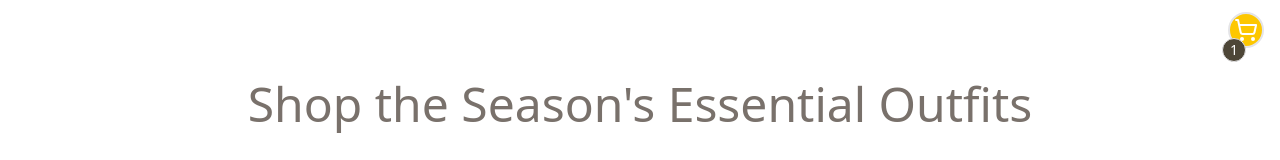
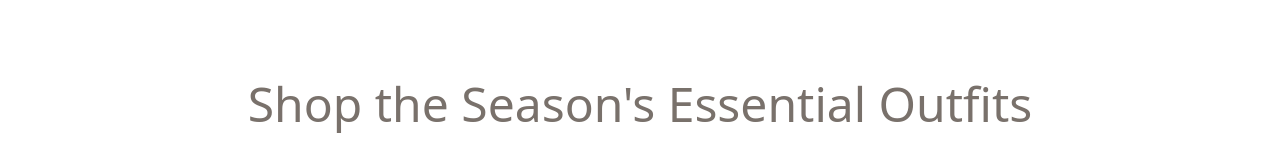
Before and after one commit to GarimaK1/ShoppingCartWithViteReact19, a React (Vite) app: page / in a window 1280 px wide. Shown: the top 160 px of the page. Built offline with nearby package versions, Linux system fonts and the light colour scheme.

Commit message:
cart appears when item is added, disappears otherwise

```diff
--- a/src/components/MyShoppingCart.jsx
+++ b/src/components/MyShoppingCart.jsx
@@ -26,6 +26,8 @@ const MyShoppingCart = () => {
 
     return (
         <>
+            {
+                cartItems.length !== 0 && (
                     <div className={`fixed top-0 z-30 w-[300px] h-screen bg-zinc-100
                             border-l-4 border-red-200 rounded-tl-lg rounded-bl-lg
                             ${isOpen ? 'right-0' : '-right-[300px]'}`}
@@ -50,15 +52,17 @@ const MyShoppingCart = () => {
                             <ShoppingCart className='text-xs text-white' />
                             <span className='absolute -bottom-4 -left-2 w-6 h-6 bg-[#4d4637]
                                     grid place-items-center border border-zinc-200
-                                    rounded-full text-sm text-white'
+                                    rounded-full text-xs text-white'
                             >
-                        1
+                                {
+                                    (cartItems.length > 9) ? '9+' : cartItems.length
+                                }
                             </span>
                         </button>
                         <div className='h-screen flex flex-col gap-y-3 overflow-y-scroll px-5 pb-24 pt-20'>
                             {
                                 cartItems?.map((cartItem) => {
-                            return <CartItem key={cartItem.id} item={cartItem } fromCart={true} />
+                                    return <CartItem key={cartItem.id} item={cartItem} fromCart={true} />
                                 })
                             }
                         </div>
@@ -73,6 +77,8 @@ const MyShoppingCart = () => {
                             </button>
                         </div>
                     </div>
+                )
+            }
         </>
     )
 }
--- a/src/utils/formatCurrency.jsx
+++ b/src/utils/formatCurrency.jsx
@@ -1,4 +1,5 @@
 const CURRENCY_FORMATTER = new Intl.NumberFormat(undefined, {
+    // From MDN: The runtime's (browser's or something else) default locale is used when 'undefined' is passed
     currency: 'USD',
     style: 'currency'
 })
```
Lines whose indentation alone changed are shown as unchanged.
